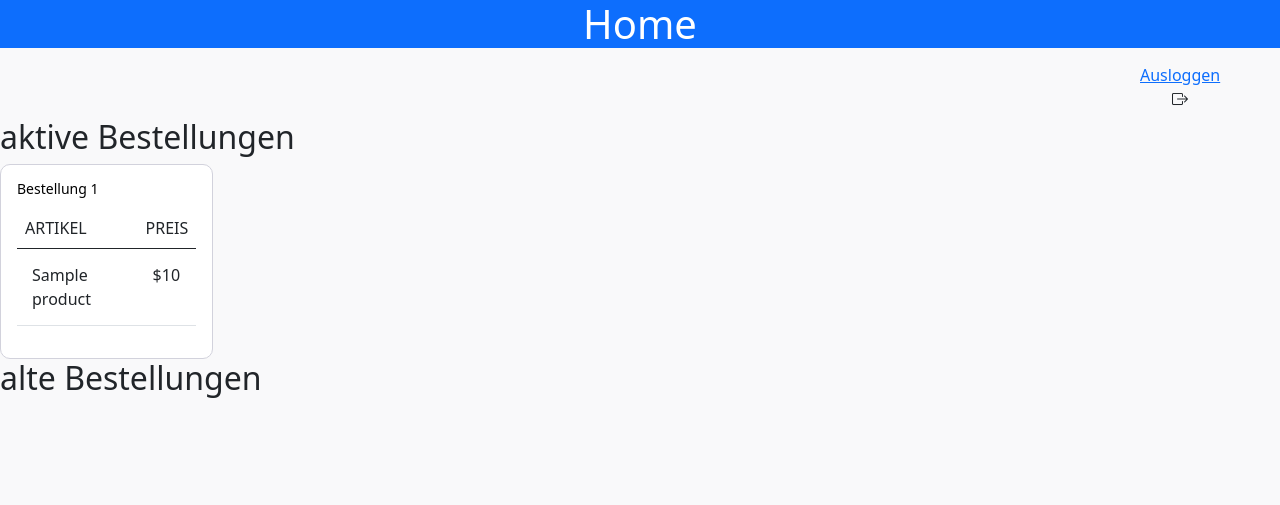
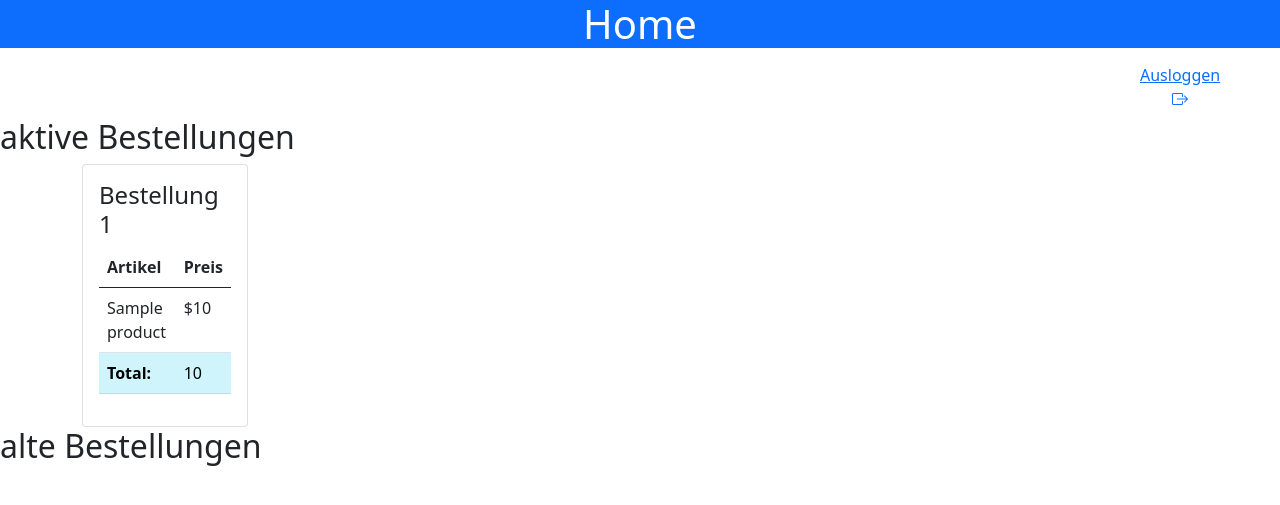
Before and after one commit to asdfJPasdf/order-system, a CodeIgniter app: page /database/ in a window 1280 px wide. Shown: the top 505 px of the page. Run offline with CodeIgniter, Linux system fonts and the light colour scheme; the visitor is signed in with stand-in values (Sample User, id 1); tables that the repository leaves empty hold one stand-in row (values such as "Sample post"); some libraries are stand-ins or nearby versions.

Commit message:
Design orders

```diff
--- a/CodeIgniter-3.1.13/application/controllers/home_controller.php
+++ b/CodeIgniter-3.1.13/application/controllers/home_controller.php
@@ -27,6 +27,7 @@ class home_controller extends CI_Controller
     public function index() {
 		$data = array(
            'url' => base_url(),
+		   'total'=>0,
 
         );
 		$activ = array(
@@ -37,9 +38,10 @@ class home_controller extends CI_Controller
 			'orders'=>$this->get_orders("old"),
 			'status'=>'alte'
 		);
+
 		$this->check_SignIn();
         $this->load->view('templates/head');
-        $this->load->view('home_view',$data);
+		$this->load->view('home_view',$data);
 		$this->load->view('order',$activ);
 		$this->load->view('order',$old);
 
--- a/CodeIgniter-3.1.13/application/views/home_view.php
+++ b/CodeIgniter-3.1.13/application/views/home_view.php
@@ -11,11 +11,7 @@ defined('BASEPATH') OR exit('No direct script access allowed');
       <!--Left Content-->
     </div>
     <div class="col-md-1 float-right">
-	<button class="btn" onclick="return confirm('Wollen Sie sich wirklich ausloggen?')"><a href="<?php echo $url ?>home_controller/logout">Ausloggen</a> <i class="bi bi-box-arrow-right"></i></button>
+	<button class="btn" onclick="return confirm('Wollen Sie sich wirklich ausloggen?')"><a href="<?php echo $url ?>home_controller/logout">Ausloggen <i class="bi bi-box-arrow-right"></i></a></button>
     </div>
   </div>
 </div>
-
-
-</body>
-</html>
--- a/CodeIgniter-3.1.13/application/views/order.php
+++ b/CodeIgniter-3.1.13/application/views/order.php
@@ -1,101 +1,12 @@
-<style>
-   body {
-     background-color: #f9f9fa
- }
 
- .flex {
-     -webkit-box-flex: 1;
-     -ms-flex: 1 1 auto;
-     flex: 1 1 auto
- }
-
- @media (max-width:991.98px) {
-     .padding {
-         padding: 1.5rem
-     }
- }
-
- @media (max-width:767.98px) {
-     .padding {
-         padding: 1rem
-     }
- }
-
- .card {
-     position: relative;
-     display: flex;
-     flex-direction: column;
-     min-width: 0;
-     word-wrap: break-word;
-     background-color: #fff;
-     background-clip: border-box;
-     border: 1px solid #d2d2dc;
-     border-radius: 10px;
-     border-style
- }
-
- .card .card-title {
-    color: #000000;
-    margin-bottom: 0.625rem;
-    text-transform: capitalize;
-    font-size: 0.875rem;
-    font-weight: 500;
-}
-
-.card .card-description {
-    margin-bottom: .875rem;
-    font-weight: 400;
-    color: #76838f;
-}
-
-p {
-    font-size: 0.875rem;
-    margin-bottom: .5rem;
-    line-height: 1.5rem;
-}
-
-.table-responsive {
-    display: block;
-    width: 100%;
-    overflow-x: auto;
-    -webkit-overflow-scrolling: touch;
-    -ms-overflow-style: -ms-autohiding-scrollbar;
-}
-
-.table, .jsgrid .jsgrid-table {
-    width: 100%;
-    max-width: 100%;
-    margin-bottom: 1rem;
-    background-color: transparent;
-}
-
-.table thead th, .jsgrid .jsgrid-table thead th {
-    border-top: 0;
-    border-bottom-width: 1px;
-    font-weight: 500;
-    text-transform: uppercase;
-}
-
-.table td, .jsgrid .jsgrid-table td {
-
-    padding: .875rem 0.9375rem;
-}
-
-.badge {
-    border-radius: 0;
-
-    line-height: 1;
-    padding: .375rem .5625rem;
-    font-weight: normal;
-}
-
-</style>
 
 <h2><?php echo $status?> Bestellungen</h2>
 
+<div class="container">
+  <div class="row">
 <?php foreach($orders as $order){?>
+<div class="col-lg-2 grid-margin stretch-card">
 
-<div class="col-lg-2 grid-margin stretch-card">
               <div class="card">
                 <div class="card-body">
                   <h4 class="card-title">Bestellung <?php echo $order[0]['orders_id'];?></h4>
@@ -109,12 +20,21 @@ p {
                       </thead>
 
                       <tbody>
+
                       <?php foreach($order as $o){?>
                         <tr>
                           <td><?php echo $o['product_name'];?></td>
                           <td>$<?php echo $o['product_price'];?></td>
+                          <?php $total += $o['product_price'] ?>
                         </tr>
+
                         <?php } ?>
+                        <tr class="table-info">
+                          <td><b>Total:</b></td>
+                          <td><?php echo $total;
+                          $total = 0;
+                          ?></td>
+                        </tr>
                       </tbody>
 
                     </table>
@@ -123,3 +43,5 @@ p {
               </div>
             </div>
 <?php }?>
+</div>
+</div>
```
